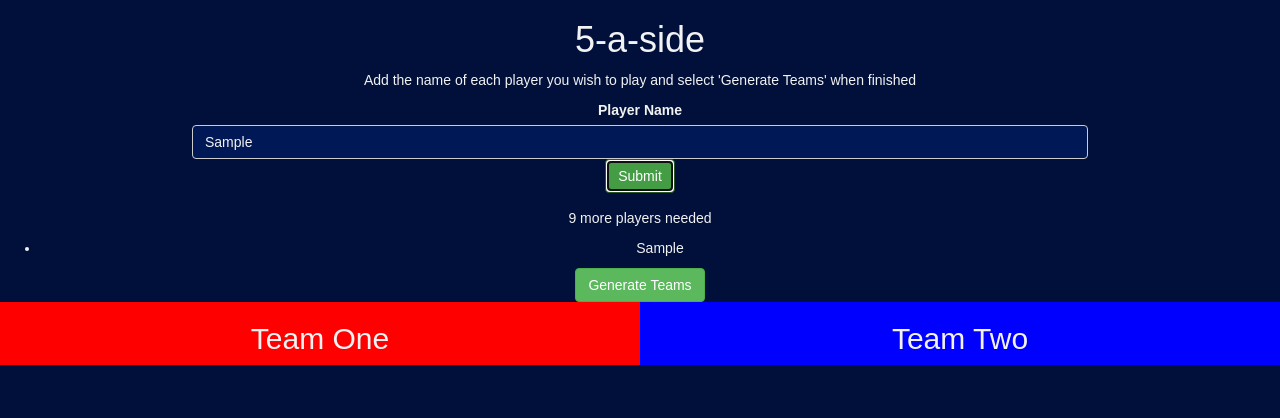
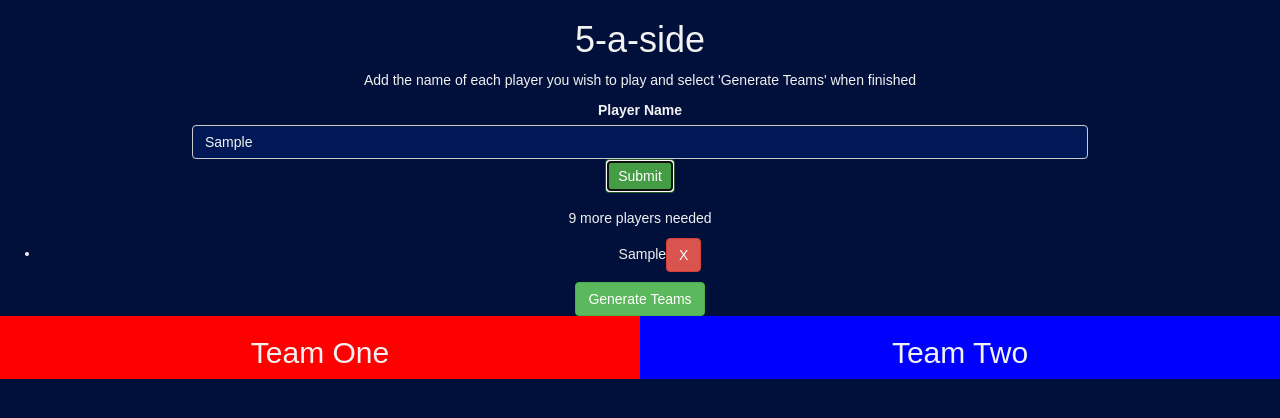
Before and after one commit to JonnyDavis/5-a-side, a React (Create React App) app in the folder five-a-side/: page / in a window 1280 px wide. Both pictures are taken after typing "Sample" into the empty fields and a click on the button "Submit". Shown: the top 418 px of the page. Built offline with nearby package versions, Linux system fonts and the light colour scheme.

Commit message:
delete function added, started work on adding a field for setting team size but all code currently commented out as not yet functional

```diff
--- a/five-a-side/src/App.jsx
+++ b/five-a-side/src/App.jsx
@@ -1,7 +1,7 @@
 import React, { Component } from 'react';
 import './App.css';
 import SubmitPlayer from './containers/SubmitPlayer';
-import PlayerProfiles from './containers/PlayerProfiles';
+import PlayerList from './containers/PlayerList';
 import Teams from './containers/Teams';
 
 class App extends Component {
@@ -11,7 +11,7 @@ class App extends Component {
                 <h1>5-a-side</h1>
                 <p>Add the name of each player you wish to play and select 'Generate Teams' when finished</p>
                 <SubmitPlayer />
-                <PlayerProfiles />
+                <PlayerList />
                 <Teams />
             </div>
         );
--- a/five-a-side/src/components/Forms/Form.jsx
+++ b/five-a-side/src/components/Forms/Form.jsx
@@ -10,6 +10,7 @@ class Form extends Component {
 		this.state = {
 		// maps over each field and adds a value property
 			fields: props.fields.slice(),
+			// teamSizeFields: props.teamSizeFields.slice(),
 		};
 
 	};
@@ -17,6 +18,8 @@ class Form extends Component {
 	submit(e) {
 		// prevents the page from refreshing when a form is submitted
 		e.preventDefault();
+
+		// let fields = this.state.fields.concat(this.state.teamSizeFields);
 
 		// a reduce function that returns the fields submitted as a single variable (data), which can be sent to update the state through the container
 		let data = this.state.fields.reduce((data, field) => {
--- /dev/null
+++ b/five-a-side/src/components/Forms/TeamSizeInput.jsx
@@ -0,0 +1 @@
+// import React from "react"
--- /dev/null
+++ b/five-a-side/src/components/PlayerList.jsx
@@ -0,0 +1,58 @@
+import React, { Component } from "react";
+import PlayerProfile from '../containers/PlayerProfile';
+
+
+class PlayerList extends Component {
+
+	// constructor(props) {
+	// 	super(props);
+
+
+	// 	this.onDelete = this.onDelete.bind(this);
+	// }
+
+	// onDelete() {
+	// 	this.props.onDelete();
+	// }
+
+// consider combining this with the Submit Player Component (list may not be needed)
+	render() {
+		const { players } = this.props;
+
+		return (
+
+			<div>
+				{ players.size < 10 ?
+					<p> { 10 - players.size } more players needed </p>
+					: <p> Congrats! All players submitted </p>
+				}
+
+				{players.count() ?
+					<ul>
+						{players.map(player => (
+							<PlayerProfile
+							key={ player.get("id") }
+							id={ player.get("id")}
+							name={ player.get("playerName")}
+							/>
+
+
+							// <li key={ player.get("id") }>
+							// 	{player.get("playerName")}
+							// 	<button className="btn btn-danger" onClick={ this.onDelete }>
+							// 		X
+							// 	</button>
+							// </li>
+						))}
+					</ul>
+
+					:
+					<p>No Players Added</p>
+				}
+			</div>
+		)
+	}
+}
+
+
+export default PlayerList;
--- /dev/null
+++ b/five-a-side/src/components/PlayerProfile.jsx
@@ -0,0 +1,35 @@
+import React, { Component } from 'react';
+
+class PlayerProfile extends Component {
+
+	constructor(props) {
+		super(props);
+
+
+		this.onDelete = this.onDelete.bind(this);
+	}
+
+	onDelete() {
+
+		this.props.onDelete();
+	}
+
+
+	render() {
+
+		const { name, id } = this.props;
+
+		return(
+			<li key={ id }>
+				{ name }
+				<button className="btn btn-danger" onClick={ this.onDelete }>
+					X
+				</button>
+			</li>
+
+		)
+	}
+
+}
+
+export default PlayerProfile;
--- a/five-a-side/src/components/PlayerProfiles.jsx
+++ /dev/null
@@ -1,35 +0,0 @@
-import React, { Component } from "react";
-
-
-class PlayerProfiles extends Component {
-
-// consider combining this with the Submit Player Component (list may not be needed)
-	render() {
-		const { players } = this.props;
-
-		return (
-
-			<div>
-				{ players.size < 10 ?
-					<p> { 10 - players.size } more players needed </p>
-					: <p> Congrats! All players submitted </p>
-				}
-
-				{players.count() ?
-					<ul>
-						{players.map(player => (
-							<li key={ player.get("id") }>
-								{player.get("playerName")}
-							</li>
-						))}
-					</ul>
-					:
-					<p>No Players Added</p>
-				}
-			</div>
-		)
-	}
-}
-
-
-export default PlayerProfiles;
--- a/five-a-side/src/components/SubmitPlayer.jsx
+++ b/five-a-side/src/components/SubmitPlayer.jsx
@@ -6,10 +6,14 @@ const fields = [
 	{ name: "playerName", label: "Player Name", value: "" },
 ];
 
+// const teamSizeFields = [
+// 	{ name: "teamSize", label:"Team Size", value:""},
+// ];
+
 // the AddNames component.. passing through onSubmit to the form
 const SubmitPlayer = ({ onSubmit }) => (
 	<div>
-		<Form onSubmit={ onSubmit } fields={ fields } />
+		<Form onSubmit={ onSubmit } fields={ fields } /*teamSizeFields={ teamSizeFields }*//>
 	</div>
 );
 
--- /dev/null
+++ b/five-a-side/src/containers/PlayerProfile.js
@@ -0,0 +1,14 @@
+import { connect } from "react-redux";
+import { deletePlayer } from "../data/actions";
+import PlayerProfile from "../components/PlayerProfile";
+
+const mapDispatchToProps = (dispatch, { id } ) => {
+	return {
+		onDelete: () => dispatch(deletePlayer(id)),
+	}
+
+}
+
+export default connect(null, mapDispatchToProps)(PlayerProfile);
+
+ // dispatch(deletePlayer(id))
--- a/five-a-side/src/containers/SubmitPlayer.js
+++ b/five-a-side/src/containers/SubmitPlayer.js
@@ -6,6 +6,7 @@ const mapDispatchToProps = dispatch => {
 	return {
 		// function which dispatches an action 'commitNames' taking 'player' as an argument
 		onSubmit: data => dispatch(commitPlayer(data)),
+
 	};
 };
 
--- a/five-a-side/src/data/actions.js
+++ b/five-a-side/src/data/actions.js
@@ -7,9 +7,30 @@ export const commitPlayer = ({ playerName }) => {
 	}
 }
 
+export const deletePlayer = id => {
+	return {
+		type: "deletePlayer",
+		id: id,
+	}
+}
+
 export const setTeams = teams => {
 	return {
 		type: "setTeams",
 		teams: teams,
 	}
 }
+
+export const setPlayers = players => {
+	return {
+		type: "setPlayers",
+		players: players,
+	}
+}
+
+export const setPlayer = player => {
+	return {
+		type: "setPlayer",
+		player: player,
+	}
+}
--- a/five-a-side/src/data/reducer.js
+++ b/five-a-side/src/data/reducer.js
@@ -18,9 +18,12 @@ const commitPlayer = (state, data) => {
 	if (state.get("players").size < 10) {
 		return state.update("players", players => players.push(createPlayer(data)));
 	}
+}
 
+const deletePlayer = (state, { id }) => {
+	return state.update("players", players => players.filter(( player ) => player.get("id") !== +id));
+}
 
-}
 
 
  const createTeams = ( players ) => {
@@ -88,6 +91,7 @@ const setTeams = (state) => {
 const reducer = (state, action) => {
     switch (action.type) {
     	case "commitPlayer": return commitPlayer(state, action);
+    	case "deletePlayer": return deletePlayer(state, action);
     	case "setTeams": return setTeams(state);
         default: return state;
     }
```
Also changed, not shown: five-a-side/src/containers/PlayerList.js (renamed from five-a-side/src/containers/PlayerProfiles.js, +7 -3 lines).
